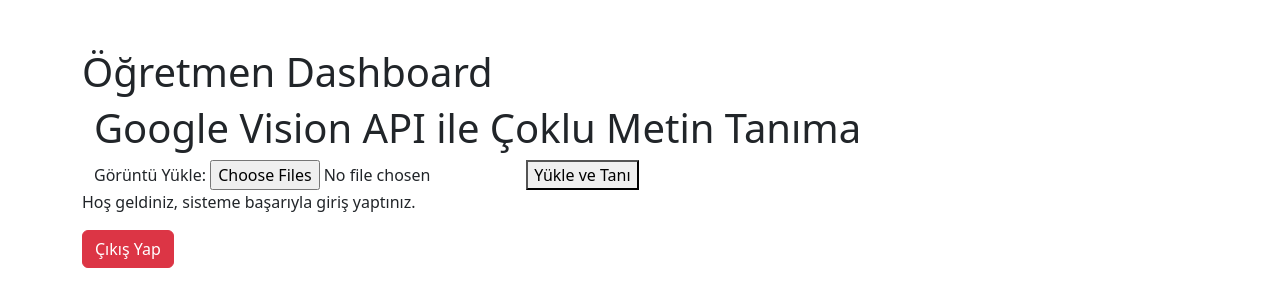
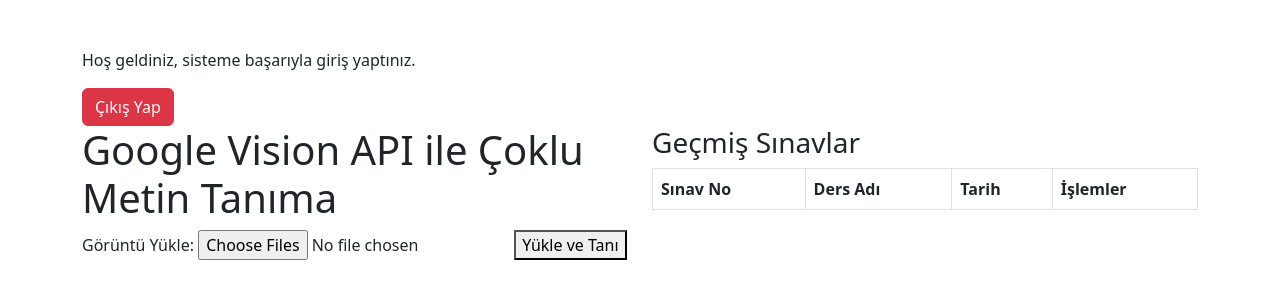
Before and after one commit to turgay2317/www-hackathon24, a Flask app: page /dashboard in a window 1280 px wide. Shown: the top 307 px of the page. Run offline with Flask 3, Linux system fonts and the light colour scheme; the visitor is signed in with stand-in values (Sample User, id 1); data comes from the database, SQL or seed files in the repository; lists and menus that the app fills with data are empty.

Commit message:
teacher-recent-analysis-made-table

```diff
--- a/models.py
+++ b/models.py
@@ -12,6 +12,7 @@
     tarih = db.Column(db.DateTime, nullable=False)
     ders_id = db.Column(db.Integer, db.ForeignKey('ders.id'), nullable=False)
     sorular = db.relationship('Soru', backref='sinav', lazy=True)
+    ogretmen_id = db.Column(db.Integer, db.ForeignKey('ogretmen.id'), nullable=False)
 
 class Soru(db.Model):
     id = db.Column(db.Integer, primary_key=True)
--- a/routes.py
+++ b/routes.py
@@ -81,6 +81,10 @@
 
 @api.route('/run', methods=['POST'])
 def run():
+    teacher_id = session.get('teacher_id')
+    if teacher_id is None:
+        return render_template('error.html', message='Önce giriş yapmalısınız.')
+
     detected_texts = []
 
     if request.method == 'POST':
@@ -136,12 +140,22 @@
         if not json_data:
             return "Hata: JSON verisi boş.", 400
         try:
-            response = requests.post("http://127.0.0.1:5000/add_data", json=json.loads(json_data))
-            if response.status_code == 201:
-                return redirect(url_for('api.sinav', sinav_id=response.json().get("sinavID"), soru_no=1))
+            response = add_data(json.loads(json_data))
+
+            if isinstance(response, tuple):
+                status_code = response[1]
+                if status_code != 201:
+                    return jsonify({"error": "Hata oluştu"}), status_code
+
+                response_data = response[0].get_json()  # JSON yanıtını al
+                sinavID = response_data.get("sinavID")  # sinavID'yi al
+
+                return redirect(url_for('api.sinav', sinav_id=sinavID, soru_no=1))
+
             else:
                 print("Bir hata oluştu:", response.status_code)
                 print(response.text)
+                return "Veri eklenemedi, lütfen daha sonra tekrar deneyin.", 400
         except json.JSONDecodeError as e:
             print(json_data)
             return f"Hata: Geçersiz JSON formatı. {str(e)}", 400
@@ -202,7 +216,8 @@
         return redirect(url_for('api.login'))
 
     # Giriş yapılmışsa dashboard sayfasını render et
-    return render_template('dashboard.html')
+    exams = Sinav.query.filter_by(ogretmen_id=session.get('teacher_id')).all()
+    return render_template('dashboard.html',exams=exams)
 
 @api.route('/sinav/<int:sinav_id>/soru/<int:soru_no>')
 def sinav(sinav_id, soru_no):
@@ -214,16 +229,17 @@
 
     return render_template('exam.html', sinav=sinav, soru=soru)
 
+
 @api.route('/add_data', methods=['POST'])
-def add_data():
+def add_data(json_data=None):
     try:
-        json_data = request.get_json(force=True)
         print(json_data)
         ders_data = json_data.get('ders')
         ders = Ders(ad=ders_data['ad'])
         db.session.add(ders)
         db.session.commit()
-        sinav = Sinav(tarih=datetime.now(), ders_id=ders.id)
+
+        sinav = Sinav(tarih=datetime.now(), ders_id=ders.id, ogretmen_id=session.get('teacher_id'))
         db.session.add(sinav)
         db.session.commit()
 
--- a/templates/dashboard.html
+++ b/templates/dashboard.html
@@ -37,8 +37,15 @@
 </head>
 <body>
 <div class="container mt-5">
-    <h1>Öğretmen Dashboard</h1>
-    <div class="container" id="form-screen">
+    <div class="row">
+        <div class="col-md-12">
+            <p>Hoş geldiniz, sisteme başarıyla giriş yaptınız.</p>
+            <a href="{{ url_for('api.logout') }}" class="btn btn-danger">Çıkış Yap</a>
+        </div>
+    </div>
+    <div class="row">
+        <div class="col-md-6">
+            <div class="form-screen">
                 <h1>Google Vision API ile Çoklu Metin Tanıma</h1>
 
                 <form method="post" action="{{ url_for('api.run') }}" enctype="multipart/form-data">
@@ -52,8 +59,31 @@
                 <div class="message"> Yükleniyor...</div>
                 <div id="counter"></div>
             </div>
-    <p>Hoş geldiniz, sisteme başarıyla giriş yaptınız.</p>
-    <a href="{{ url_for('api.logout') }}" class="btn btn-danger">Çıkış Yap</a>
+        </div>
+        <div class="col-md-6">
+            <h3>Geçmiş Sınavlar</h3>
+            <table class="table table-bordered">
+                <tr>
+                    <th>Sınav No</th>
+                    <th>Ders Adı</th>
+                    <th>Tarih</th>
+                    <th>İşlemler</th>
+                </tr>
+                <tbody>
+                    {% for sinav in exams %}
+                        <tr>
+                            <td>{{ sinav.sinavID }}</td>
+                            <td>{{ sinav.ders.ad }}</td>
+                            <td>{{ sinav.tarih.strftime('%Y-%m-%d') }}</td>
+                            <td>
+                                <a href="{{ url_for('api.sinav', sinav_id=sinav.sinavID, soru_no=1) }}">Analiz Detayı</a>
+                            </td>
+                        </tr>
+                        {% endfor %}
+                </tbody>
+            </table>
+        </div>
+    </div>
 </div>
 
 <script src="https://cdn.jsdelivr.net/npm/bootstrap@5.3.0/dist/js/bootstrap.bundle.min.js"></script>
```
Lines whose indentation alone changed are shown as unchanged.
